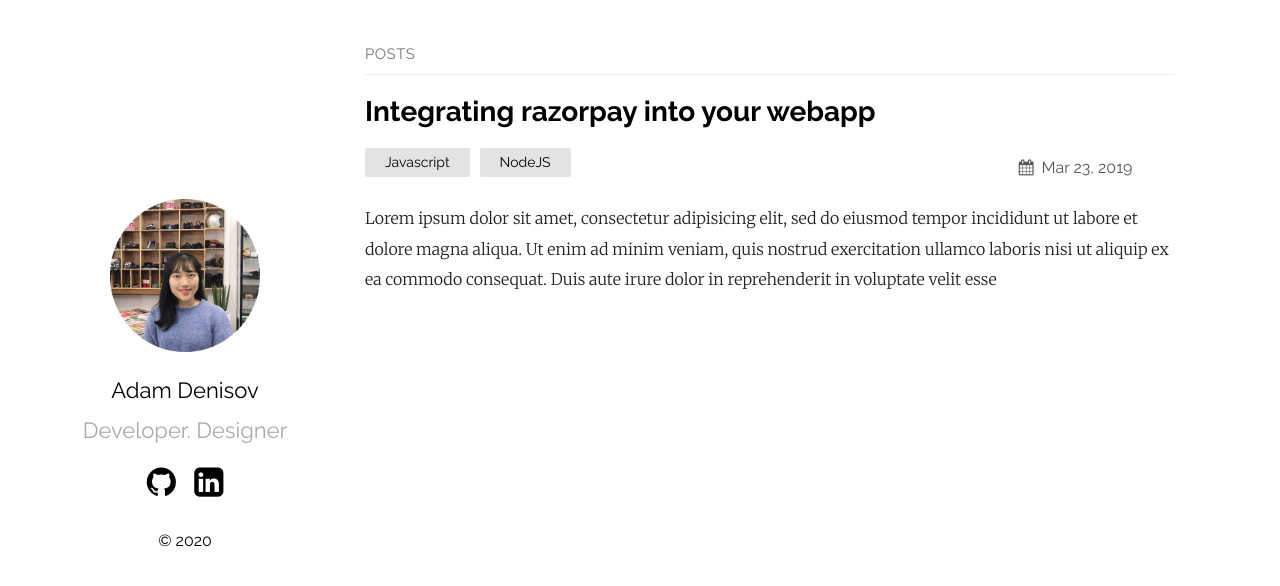
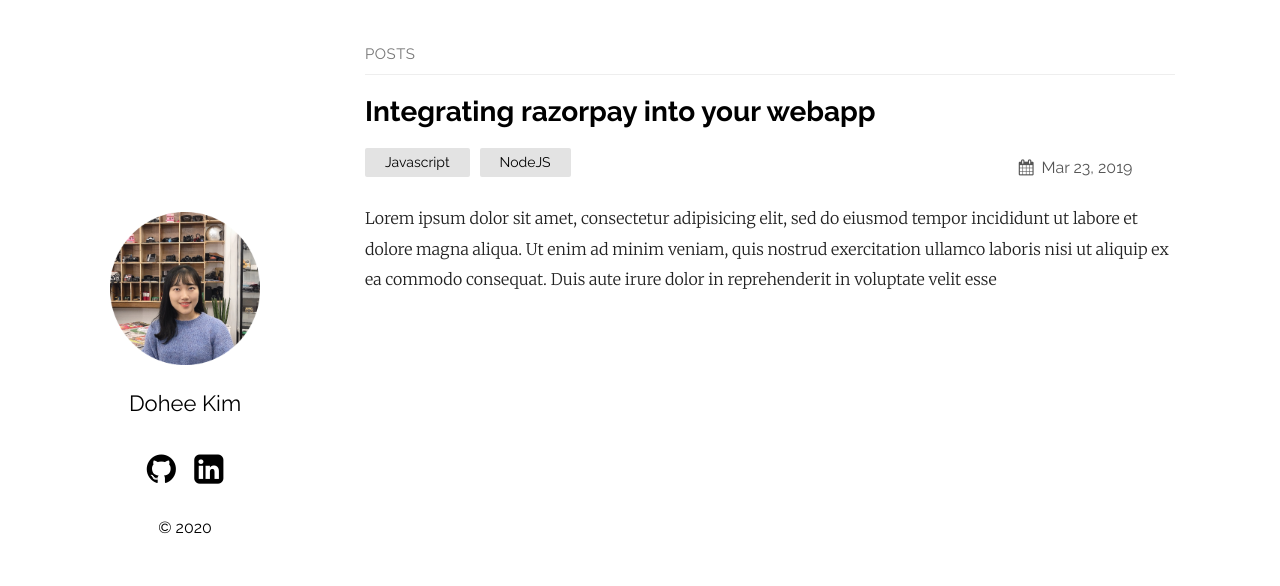
Before and after one commit to kdheejb7/kdheejb7.github.io, a Jekyll site: the page built from index.md, in a window 1280 px wide. Shown: the top 586 px of the page. Built offline with Jekyll 4.4.1, drawn with Linux system fonts in a browser that asks for light colours.

Commit message:
modifed my name

```diff
--- a/_config.yml
+++ b/_config.yml
@@ -12,8 +12,8 @@ show_excerpts: true # set to true to show excerpts on the homepage
 sass:
   sass_dir: _sass
 plainwhite:
-  name: Adam Denisov
-  tagline: Developer. Designer
+  name: Dohee Kim
+  tagline:
   date_format: "%b %-d, %Y"
   sitemap: true # set to true to generate sitemap.xml content
 
```
